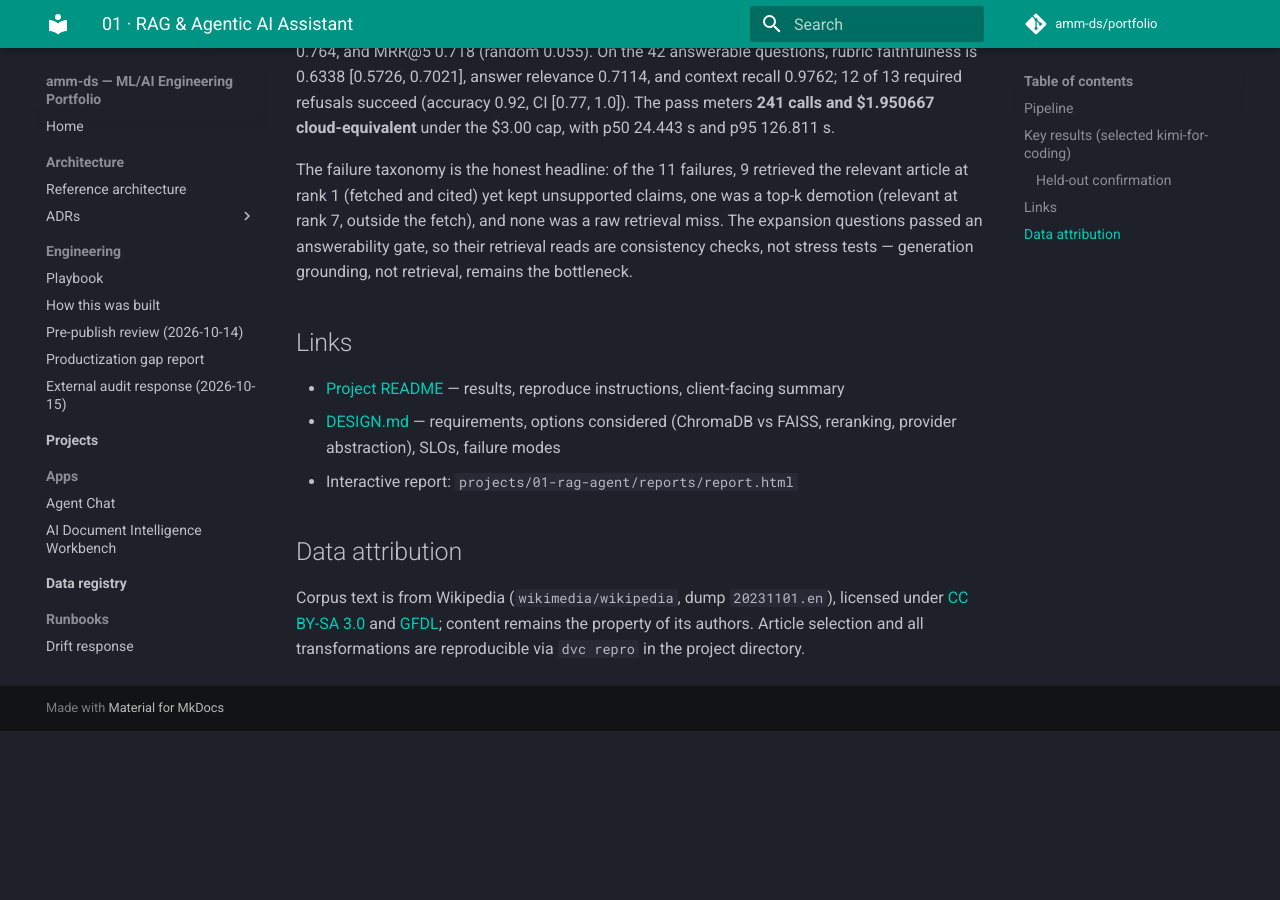
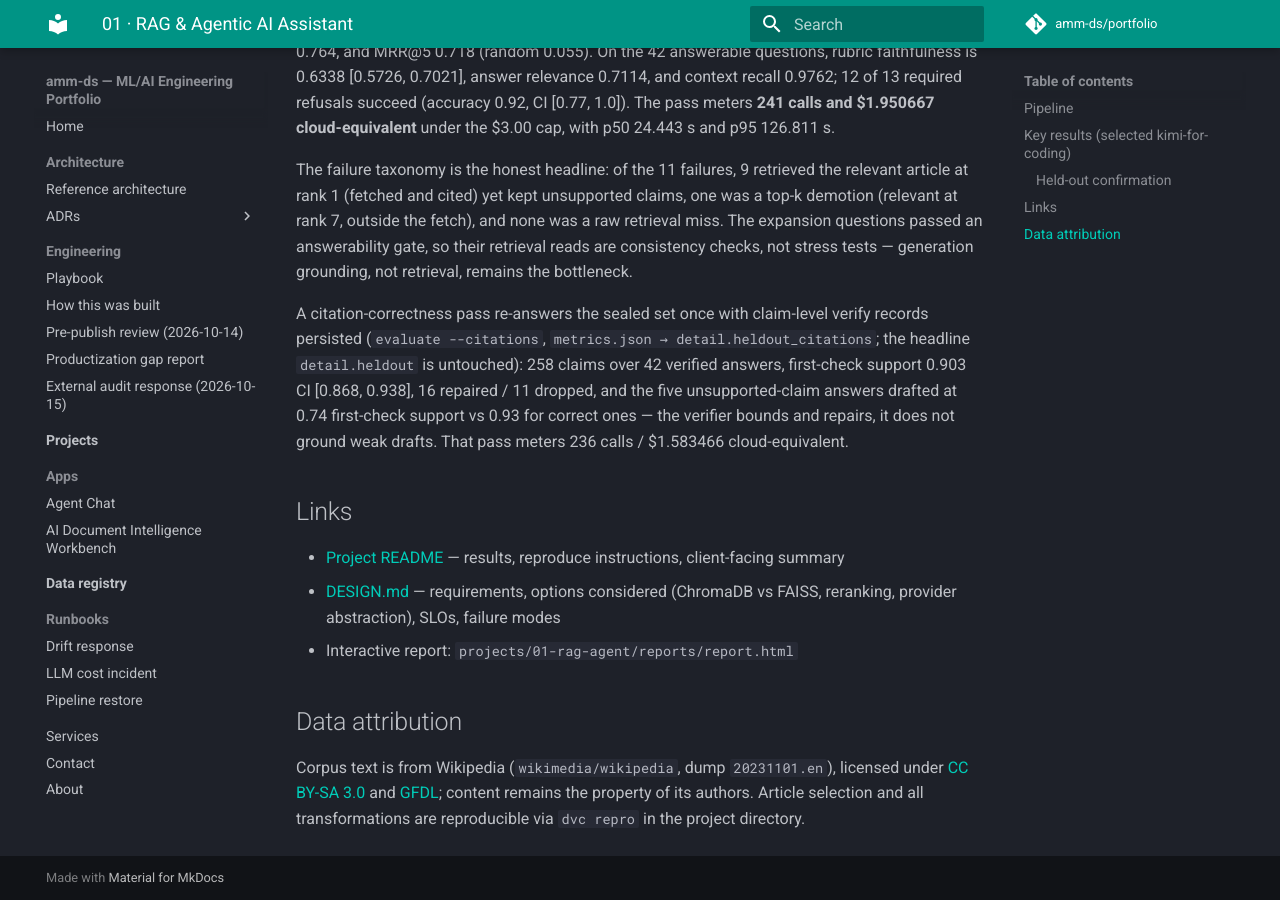
Before and after one commit to amm-ds/portfolio, an MkDocs documentation site: the page built from docs/projects/01-rag-agent.md, in a window 1280 px wide and 900 px high, scrolled down 3042 px. Built offline with MkDocs 1.6.1 and Material for MkDocs 9.7.7, drawn with Linux system fonts in a browser that asks for light colours; comment, search, counter and statistics services are not loaded; before the commit the page ends 3773 px from its top, so only the background shows below that.

Commit message:
feat(01): citation-correctness pass results — claim-level records, $1.58
The metered hosted pass (kimi-for-coding, 236 calls, $1.583466
cloud-equivalent of the $3.00 cap) re-answers the sealed 55-question set
once and persists per-claim verify records
(reports/citation_records_heldout.json, metrics detail.heldout_citations;
detail.heldout untouched).

Across 42 verified answers: 258 claims drafted, 0.903 supported by the
cited passage at first check (CI [0.868, 0.938]), 16 repaired, 11 dropped,
mean answer support 0.978. The failure mode reads at claim level: the five
unsupported-claim answers drafted at 0.74 first-check support vs 0.93 for
correct answers — the verifier bounds and repairs, it does not ground weak
drafts. Sealed latency now labelled in the story evaluation (p50 24.443 s,
p95 126.811 s); the citation pass runs p50 25.351 s / p95 84.681 s.

DESIGN.md gains changelog 0.9.0. Story lint 0/0, short copy
single-sourced, docs + mkdocs green.

```diff
--- a/docs/projects/01-rag-agent.md
+++ b/docs/projects/01-rag-agent.md
@@ -126,6 +126,15 @@
 answerability gate, so their retrieval reads are consistency checks, not
 stress tests — generation grounding, not retrieval, remains the bottleneck.
 
+A citation-correctness pass re-answers the sealed set once with claim-level
+verify records persisted (`evaluate --citations`, `metrics.json →
+detail.heldout_citations`; the headline `detail.heldout` is untouched): 258
+claims over 42 verified answers, first-check support 0.903 CI [0.868, 0.938],
+16 repaired / 11 dropped, and the five unsupported-claim answers drafted at
+0.74 first-check support vs 0.93 for correct ones — the verifier bounds and
+repairs, it does not ground weak drafts. That pass meters 236 calls /
+$1.583466 cloud-equivalent.
+
 ## Links
 
 - [Project README](https://github.com/amm-ds/portfolio/tree/main/projects/01-rag-agent/README.md) — results, reproduce instructions, client-facing summary
```
Also changed, not shown: projects/01-rag-agent/DESIGN.md (+9 -0 lines), projects/01-rag-agent/README.md (+10 -0 lines), 3 other files.
